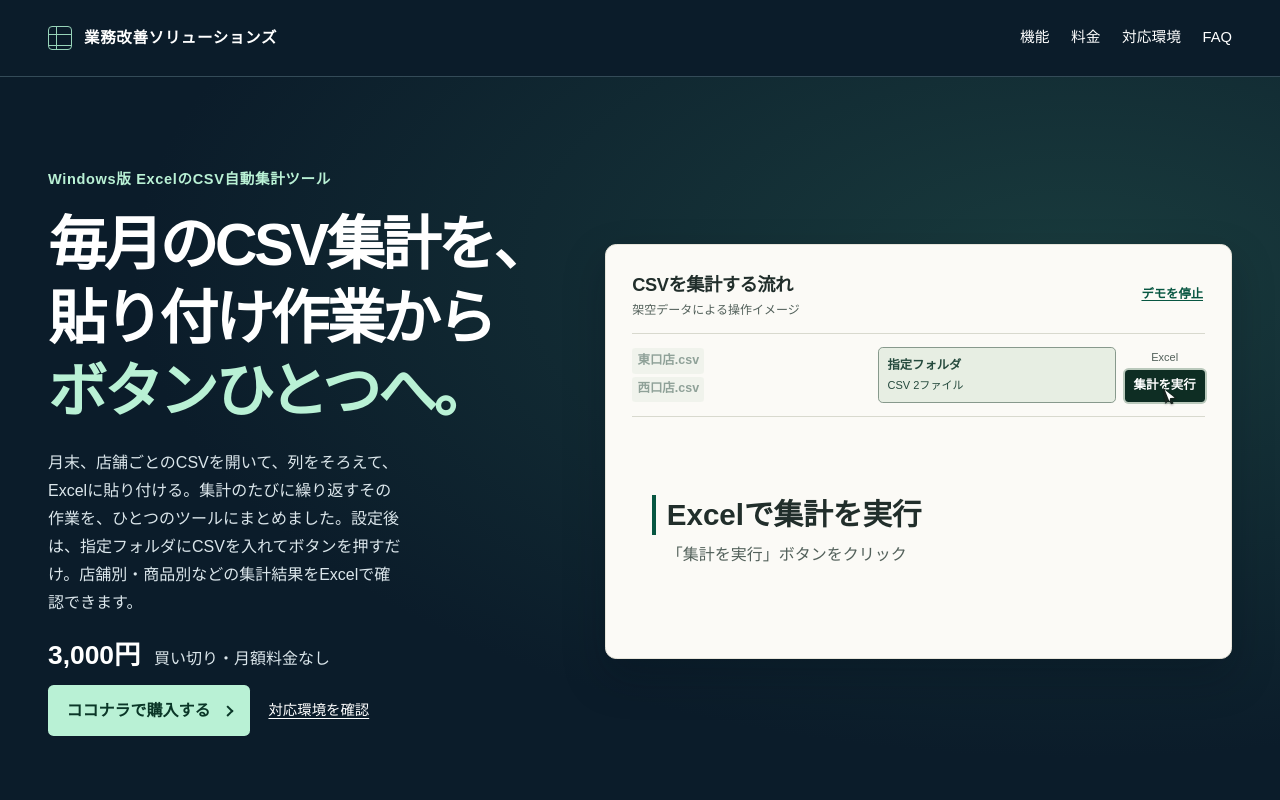
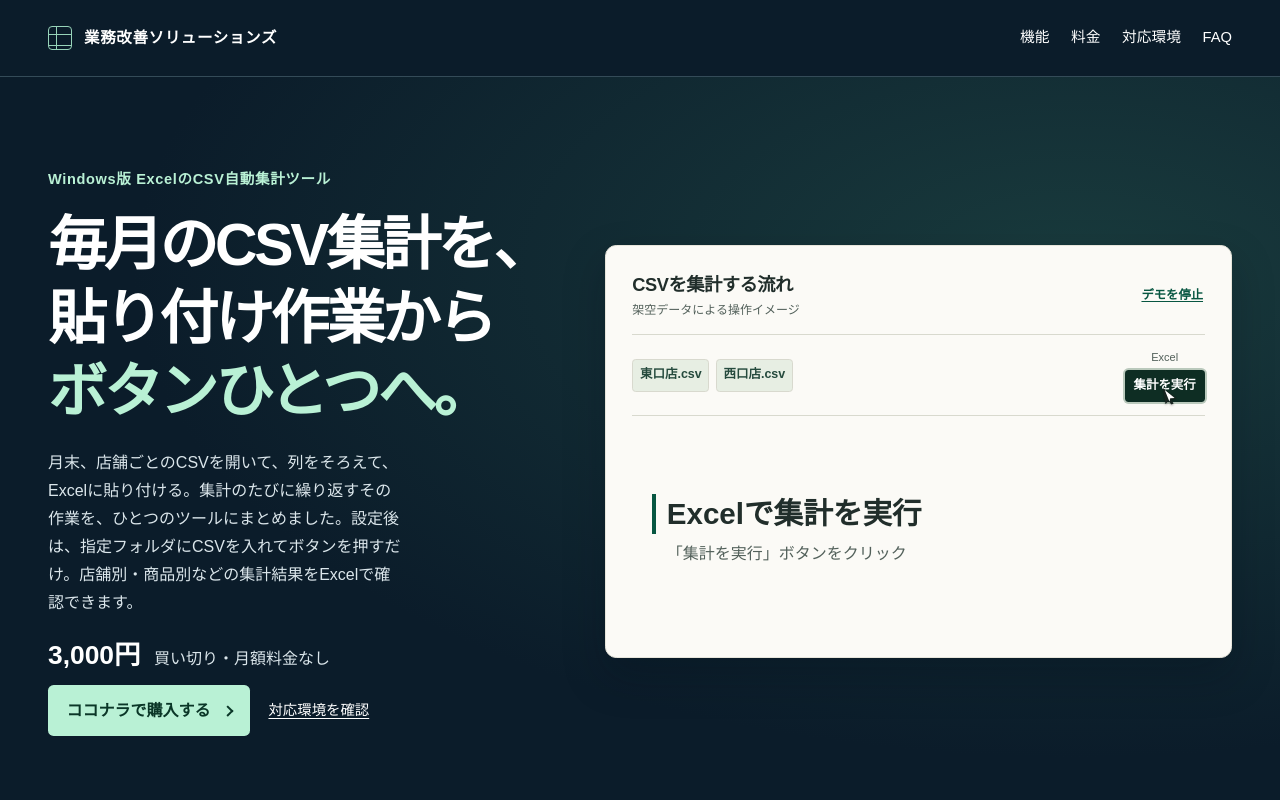
Before and after one commit to 1076584g-stack/business-automation-site, a plain HTML site: page index.html in a window 1280 px wide. Shown: the top 800 px of the page. Drawn offline with Linux system fonts and the light colour scheme.

Commit message:
集計デモでCSVを一つずつ選択する

```diff
--- a/index.html
+++ b/index.html
@@ -72,21 +72,16 @@
     .demo-control:hover { color:var(--sheet-ink); }
     .sample :focus-visible { outline-color:#87531b; }
     .demo-stage { grid-column:1 / -1; position:relative; min-width:0; }
-    .flow { display:grid; grid-template-columns:1fr 1fr auto; align-items:center; gap:.55rem; padding:.8rem 0; border-block:1px solid var(--rule); }
-    .demo-files { display:grid; gap:.18rem; justify-items:start; min-width:0; position:relative; }
-    .demo-files [data-demo-file] { display:block; border-radius:.2rem; padding:.12rem .32rem; font-size:.78rem; font-weight:680; }
+    .flow { display:grid; grid-template-columns:minmax(0,1fr) auto; align-items:center; gap:.55rem; padding:.8rem 0; border-block:1px solid var(--rule); }
+    .demo-files { display:flex; flex-wrap:wrap; align-items:center; gap:.25rem .4rem; min-width:0; }
+    .demo-files [data-demo-file] { display:block; border:1px solid var(--rule); border-radius:.23rem; padding:.28rem .42rem; font-size:.78rem; font-weight:680; }
     .demo-files [data-demo-file].is-selected { background:#e7eee3; color:#254a3d; }
-    .demo-files.is-dropped { opacity:.5; }
-    .demo-folder { display:grid; align-content:center; min-height:3.5rem; padding:.25rem .5rem; border:1px dashed #87998c; border-radius:.3rem; color:var(--sheet-muted); }
-    .demo-folder strong { font-size:.77rem; }
-    .demo-folder small { font-size:.69rem; }
-    .demo-folder.is-filled { background:#e7eee3; border-style:solid; color:#254a3d; }
     .demo-run { display:grid; align-items:center; gap:.2rem; justify-items:center; }
     .demo-run small { font-size:.69rem; color:var(--sheet-muted); }
     .flow [data-demo-run] { padding:.32rem .55rem; border-radius:.23rem; font-size:.78rem; font-weight:680; background:#224438; color:white; text-align:center; }
     .flow [data-demo-run].is-clicked { background:#0e2d23; box-shadow:0 0 0 2px #bac9bc; }
     @media (max-width:25rem) {
-      .flow { grid-template-columns:1fr 1fr; }
+      .flow { grid-template-columns:1fr; }
       .demo-run { grid-column:1 / -1; display:flex; justify-content:flex-end; gap:.45rem; }
     }
 
@@ -204,7 +199,6 @@
                 <span data-demo-file>東口店.csv</span>
                 <span data-demo-file>西口店.csv</span>
               </div>
-              <span class="demo-folder"><strong>指定フォルダ</strong><small>CSVの置き場所</small></span>
               <span class="demo-run"><small>Excel</small><span data-demo-run>集計を実行</span></span>
             </div>
             <div class="sample-result">
@@ -320,9 +314,6 @@
       const statusDetail = status.querySelector("small");
       const cursor = sample.querySelector(".demo-cursor");
       const files = [...sample.querySelectorAll("[data-demo-file]")];
-      const fileGroup = sample.querySelector(".demo-files");
-      const folder = sample.querySelector(".demo-folder");
-      const folderCount = folder.querySelector("small");
       const runButton = sample.querySelector("[data-demo-run]");
       const reducedMotion = matchMedia("(prefers-reduced-motion: reduce)");
       let observer;
@@ -341,9 +332,6 @@
         timers.forEach(clearTimeout);
         timers = [];
         files.forEach(file => file.classList.remove("is-selected"));
-        fileGroup.classList.remove("is-dropped");
-        folder.classList.remove("is-filled");
-        folderCount.textContent = "CSVの置き場所";
         runButton.classList.remove("is-clicked");
         cursor.classList.remove("is-clicking");
         cursor.style.transform = "translate(0, 0)";
@@ -363,21 +351,22 @@
         observer?.disconnect();
         reset();
         status.setAttribute("aria-live", manual ? "polite" : "off");
-        setState("selecting", "集計するCSVを用意", "東口店・西口店のサンプルCSV");
-        // 一連の画面表示だけを再現し、ファイルの読み込みは行いません。
+        setState("selecting", "東口店のCSVを選択", "指定フォルダに入れたサンプルCSV");
+        // 選択と実行を再現するデモ。実際のファイルは読み込みません。
         const steps = [
-          [150, () => moveTo(fileGroup)],
+          [150, () => moveTo(files[0])],
           [1040, () => {
-            files.forEach(file => file.classList.add("is-selected"));
+            files[0].classList.add("is-selected");
             cursor.classList.add("is-clicking");
           }],
-          [1560, () => moveTo(folder)],
+          [1560, () => {
+            moveTo(files[1]);
+            setState("selecting", "西口店のCSVを選択", "2つ目のCSVを確認します");
+          }],
           [2440, () => {
+            files[1].classList.add("is-selected");
             cursor.classList.add("is-clicking");
-            fileGroup.classList.add("is-dropped");
-            folder.classList.add("is-filled");
-            folderCount.textContent = "CSV 2ファイル";
-            setState("selecting", "CSVを指定フォルダに配置", "東口店・西口店の2ファイルを入れます");
+            setState("selecting", "2つのCSVを選択済み", "東口店.csvと西口店.csv");
           }],
           [3940, () => { moveTo(runButton); setState("selecting", "Excelで集計を実行", "「集計を実行」ボタンをクリック"); }],
           [4800, () => { runButton.classList.add("is-clicked"); cursor.classList.add("is-clicking"); }],
```
Also changed, not shown: 1 other file.
